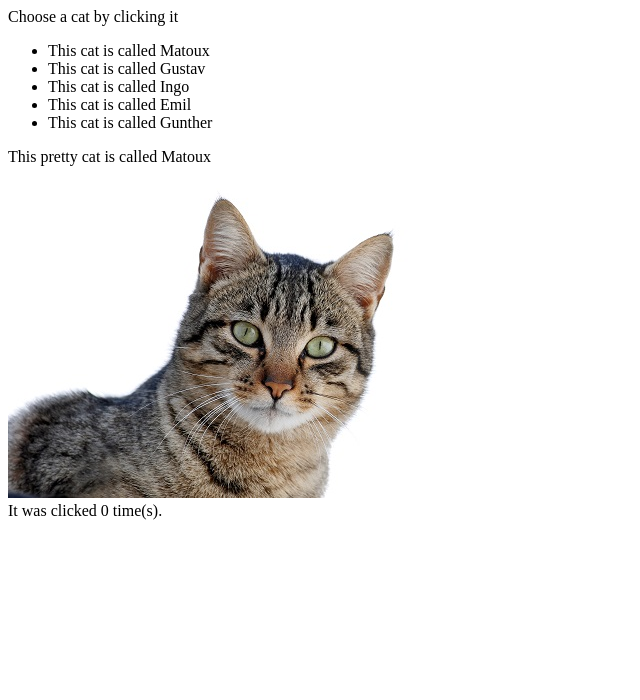
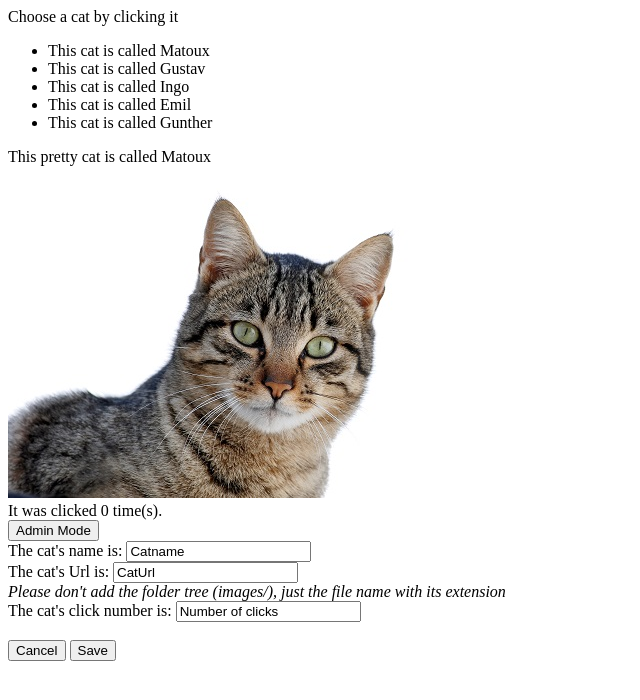
Before and after one commit to guillaumesimler/nanol6-cat, a plain HTML site: page index.html in a window 1280 px wide. Shown: the whole page, without its empty margins (0-640 px from the left). Drawn offline with Linux system fonts and the light colour scheme.

Commit message:
Adapt HTML to new requirement (Admin Mode)

```diff
--- a/index.html
+++ b/index.html
@@ -13,20 +13,54 @@
 
 <body>
 	<!-- Build the list of cats to select on, outlined by a specific div - according to Udacity's advice-->
-	<div id="cat-selector">Choose a cat by clicking it
+	<section id="cat-selector">Choose a cat by clicking it
 		<br>
 		<ul id="cat-list"></ul>
-	</div>
+	</section>
 
 
 	<!-- Build the display area fpr the cats, outlined by a specific div - according to Udacity's advice-->
-	<div id="catdisplay-area">
+	<section id="catdisplay-area">
 		<div id="catheader">Let's click on this beautiful cat</div>
 
 		<img id="cattarget" src="images/cat1.jpg" alt="a cat">
 
 		<div id="catcount">WHAT ??!! You did not click on the cat!!!</div>
-	</div>
+	</section>
+
+
+	<!-- Build the admin section -->
+
+	<section id="AdminButton">
+		<button type="button">Admin Mode</button>
+	</section>
+
+		<!-- Place the real Admin display section-->
+
+	<section id="AdminDisplay">
+		<div>
+			The cat's name is: <input type="text" name="Cat" value="Catname">
+			<br>
+		</div>
+
+		<div>
+			The cat's Url is: <input type="text" name="Url" value="CatUrl"> <br>
+			<em>Please don't add the folder tree (images/), just the file name with its extension</em>
+			<br>
+
+		</div>
+
+		<div>
+			The cat's click number is: <input type="text" name="Click" value="Number of clicks"> <br>
+			<br>
+		</div>
+
+		<button type="button">Cancel</button>
+		<button type="button">Save</button>
+
+
+	</section>
+
 
     <script type="text/javascript" src="js/libs/jquery.min.js"></script>
     <script type="text/javascript" src="js/main.js"></script>
```
